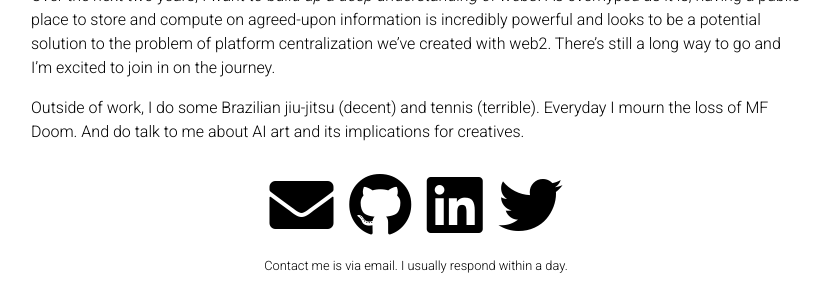
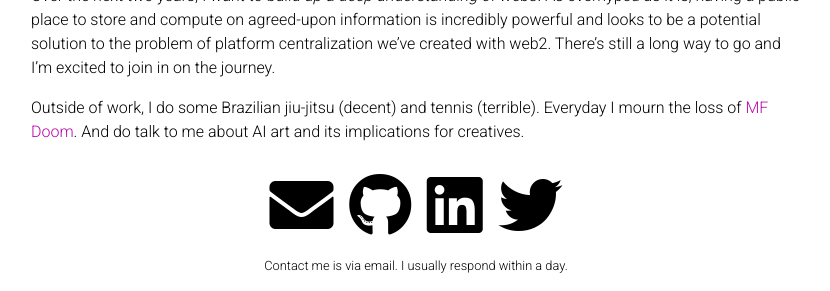
Before and after one commit to jurrchen/gukjoon.github.io, a Jekyll site: the page built from _pages/about.md, in a window 1280 px wide and 1070 px high, cut to the strip 725-1016 px from the top of the window. Shown: the whole strip, without its empty margins (224-1054 px from the left). Built offline with Jekyll 4.4.1, drawn with Linux system fonts in a browser that asks for light colours; full-size pictures stand in for the smaller copies a plugin makes; comment, search, counter and statistics services are not loaded; a style sheet for code colours, icons or effects is not loaded; some of the changed lines change nothing that is shown.

Commit message:
add music link

```diff
--- a/_pages/about.md
+++ b/_pages/about.md
@@ -24,4 +24,4 @@ I do have a *deep specialization in information retrieval and real-time data flo
 
 Over the next two years, *I want to build up a deep understanding of web3*. As overhyped as it is, having a public place to store and compute on agreed-upon information is incredibly powerful and looks to be a potential solution to the problem of platform centralization we've created with web2. There's still a long way to go and I'm excited to join in on the journey.
 
-Outside of work, I do some Brazilian jiu-jitsu (decent) and tennis (terrible). Everyday I mourn the loss of MF Doom. And do talk to me about AI art and its implications for creatives.
+Outside of work, I do some Brazilian jiu-jitsu (decent) and tennis (terrible). Everyday I mourn the loss of [MF Doom](https://open.spotify.com/track/12OkZyDWNBLUqoReoseGrc?si=9addf169010a477c). And do talk to me about AI art and its implications for creatives.
```
